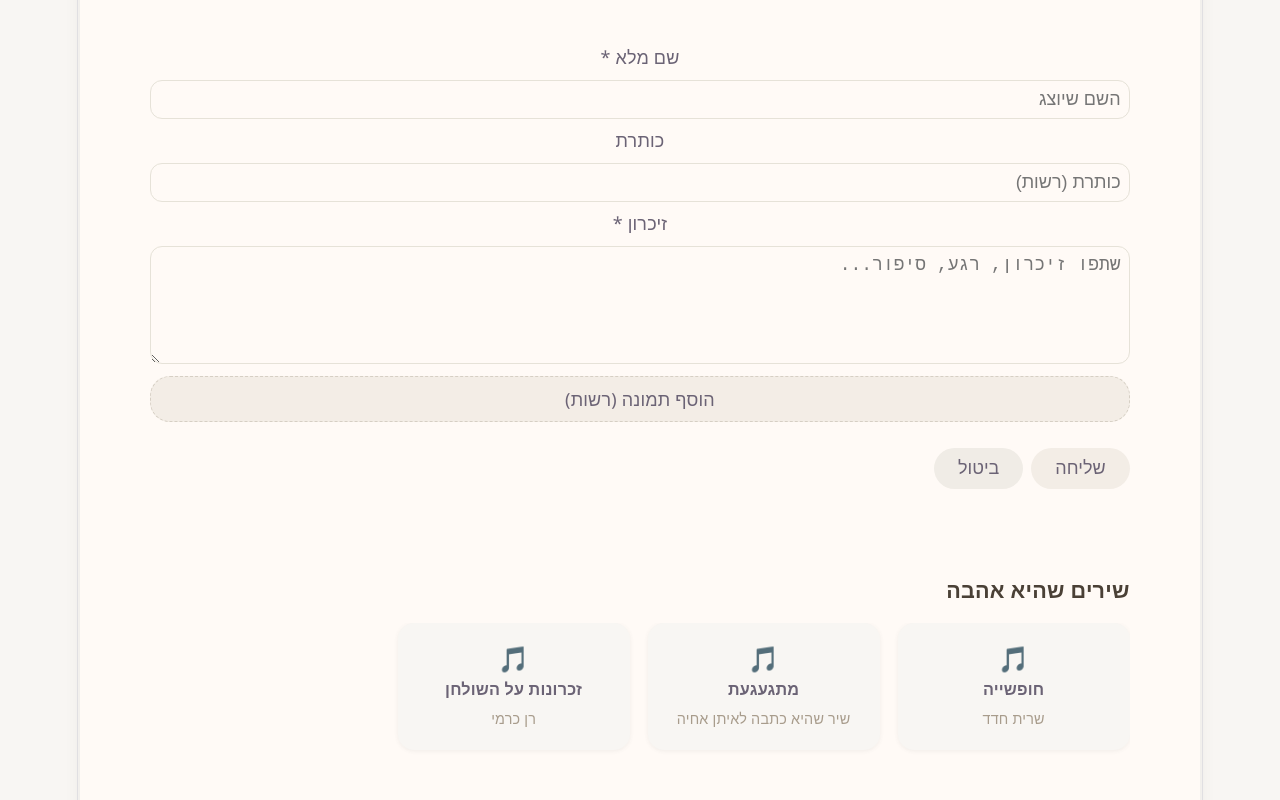
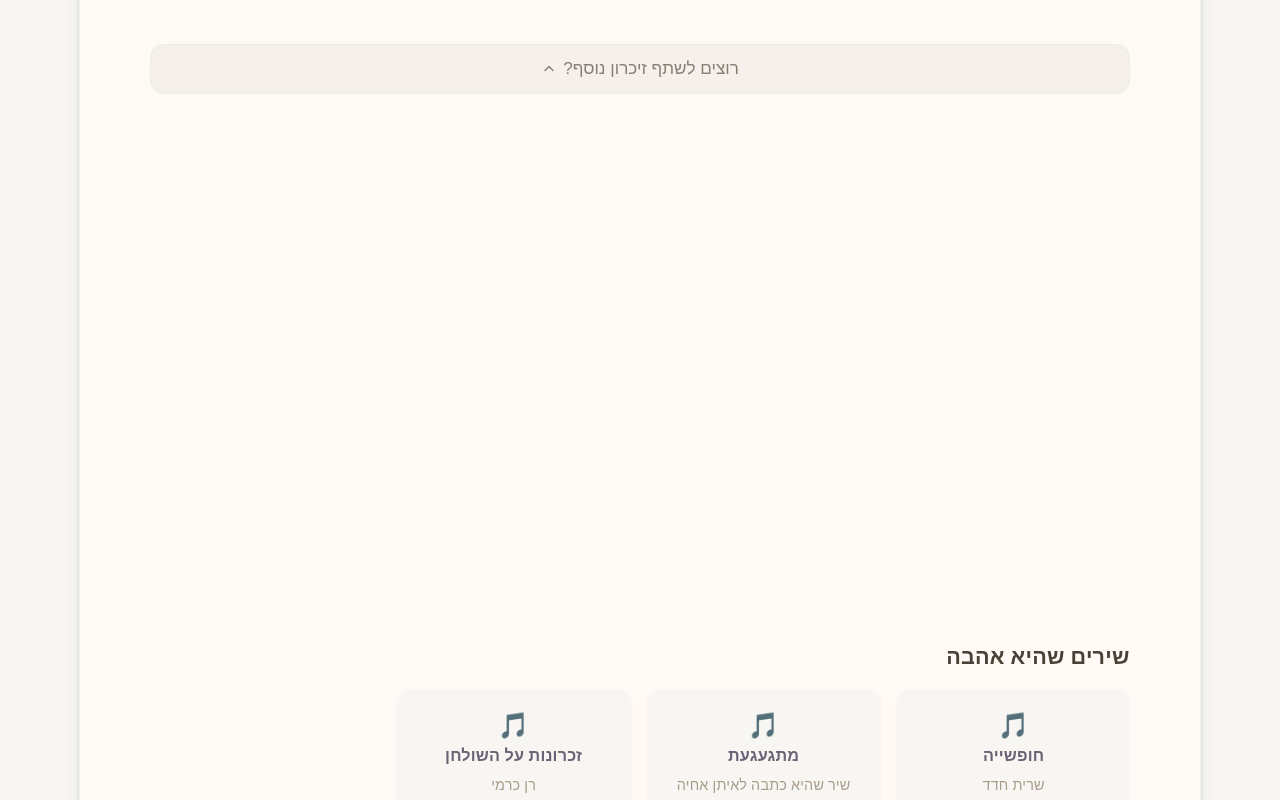
Before and after one commit to liordidi/yehudith-app, a React app in the folder frontend/: page / in a window 1280 px wide. Both pictures are taken after a click on the button "שתפו זיכרון". Shown: the part 1805-2605 px from the top of the page. Built offline with nearby package versions, Linux system fonts and the light colour scheme; no server answers; the database is empty; the HTML template or start-up script is replaced by a standard one.

Commit message:
feat: update memory submission form with toggle functionality and improved styles

```diff
--- a/frontend/src/App.css
+++ b/frontend/src/App.css
@@ -1072,19 +1072,42 @@ a.hero-cta-btn {
   padding: 24px 16px;
   text-align: center;
 }
-.share-memory-btn {
-  font-size: 1rem;
-  padding: 10px 24px;
-  border-radius: 24px;
-  background: #E8B7C3;
-  color: #5c2d3e;
-  border: none;
-  box-shadow: 0 1px 4px rgba(80,80,80,0.08);
-  cursor: pointer;
-  margin-top: 12px;
-}
-.share-memory-btn:hover {
-  background: #DFA3B2;
+.share-memory-toggle {
+  display: flex;
+  align-items: center;
+  justify-content: center;
+  gap: 6px;
+  width: 100%;
+  padding: 14px 20px;
+  border-radius: 14px;
+  background: #f5f0eb;
+  color: #8a7d72;
+  border: 1px solid #ede9e3;
+  font-size: 0.95rem;
+  cursor: pointer;
+  transition: background 0.2s;
+}
+.share-memory-toggle:hover {
+  background: #ede9e3;
+}
+.share-memory-toggle:focus-visible {
+  outline: 2px solid #6b6375;
+  outline-offset: 2px;
+}
+.share-memory-toggle-arrow {
+  transition: transform 0.3s ease;
+  flex-shrink: 0;
+}
+.share-memory-toggle--open .share-memory-toggle-arrow {
+  transform: rotate(180deg);
+}
+.share-memory-body {
+  margin-top: 16px;
+  animation: share-form-in 0.3s ease-out;
+}
+@keyframes share-form-in {
+  from { opacity: 0; transform: translateY(-8px); }
+  to   { opacity: 1; transform: translateY(0); }
 }
 
 .candle-section {
--- a/frontend/src/components/SubmitMemoryForm.jsx
+++ b/frontend/src/components/SubmitMemoryForm.jsx
@@ -70,13 +70,19 @@ export function SubmitMemoryForm({ open: openProp, onOpenChange }) {
   return (
     <>
       <section className="share-memory-section" ref={sectionRef} dir="rtl">
-        {!open ? (
-          !controlled && (
-            <button className="share-memory-btn" onClick={() => setOpen(true)}>
-              שתפו זיכרון
+        <button
+          className={`share-memory-toggle${open ? ' share-memory-toggle--open' : ''}`}
+          onClick={() => setOpen(!open)}
+          aria-expanded={open}
+        >
+          <span>רוצים לשתף זיכרון נוסף?</span>
+          <svg className="share-memory-toggle-arrow" width="16" height="16" viewBox="0 0 20 20" fill="none" aria-hidden="true">
+            <path d="M5 8l5 5 5-5" stroke="currentColor" strokeWidth="1.8" strokeLinecap="round" strokeLinejoin="round" />
+          </svg>
         </button>
-          )
-        ) : (
+
+        {open && (
+          <div className="share-memory-body">
             <form className="memory-form" onSubmit={handleSubmit}>
               <label>שם מלא *</label>
               <input
@@ -149,6 +155,7 @@ export function SubmitMemoryForm({ open: openProp, onOpenChange }) {
                 </button>
               </div>
             </form>
+          </div>
         )}
       </section>
 
```
Lines whose indentation alone changed are shown as unchanged.
